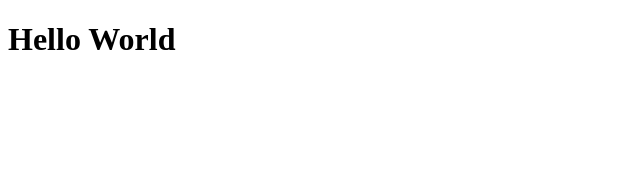
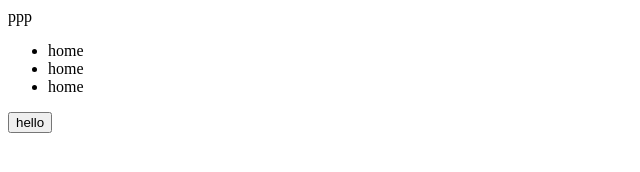
Before and after one commit to annalitcz/Portfolio-project, a plain HTML site: page public/index.html in a window 1280 px wide. Shown: the whole page, without its empty margins (0-640 px from the left). Drawn offline with Linux system fonts and the light colour scheme.

Commit message:
update v.1

```diff
--- a/public/index.html
+++ b/public/index.html
@@ -7,6 +7,18 @@
     <title>Document</title>
 </head>
 <body>
-    <h1>Hello World</h1>
+    <div class="container">
+        <nav class="nav">
+            <div class="logo">ppp</div>
+            <div class="nav-link">
+                <ul>
+                    <li class="nav-item">home</li>
+                    <li class="nav-item">home</li>
+                    <li class="nav-item">home</li>
+                </ul>
+            </div>
+            <button class="nav-btn">hello</button>
+        </nav>
+    </div>
 </body>
 </html>
```
